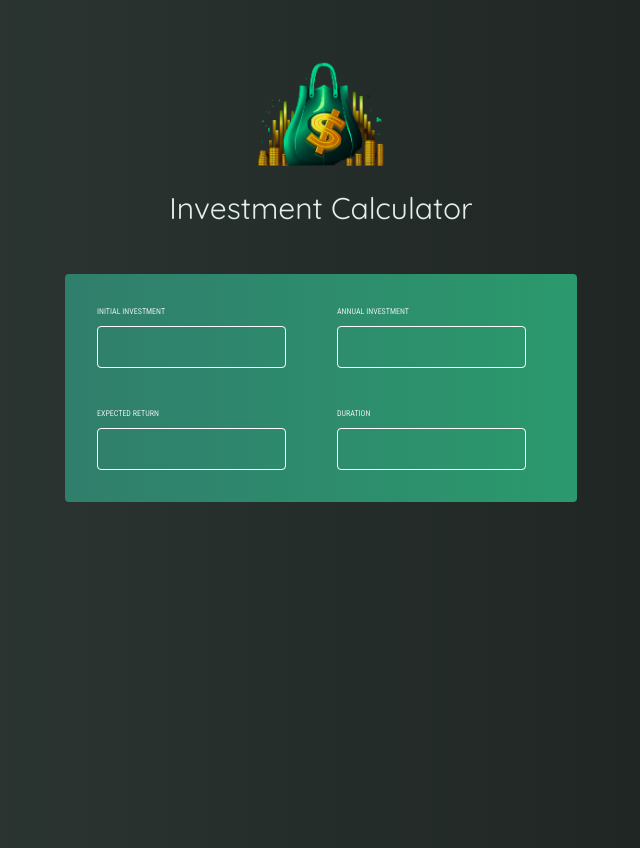
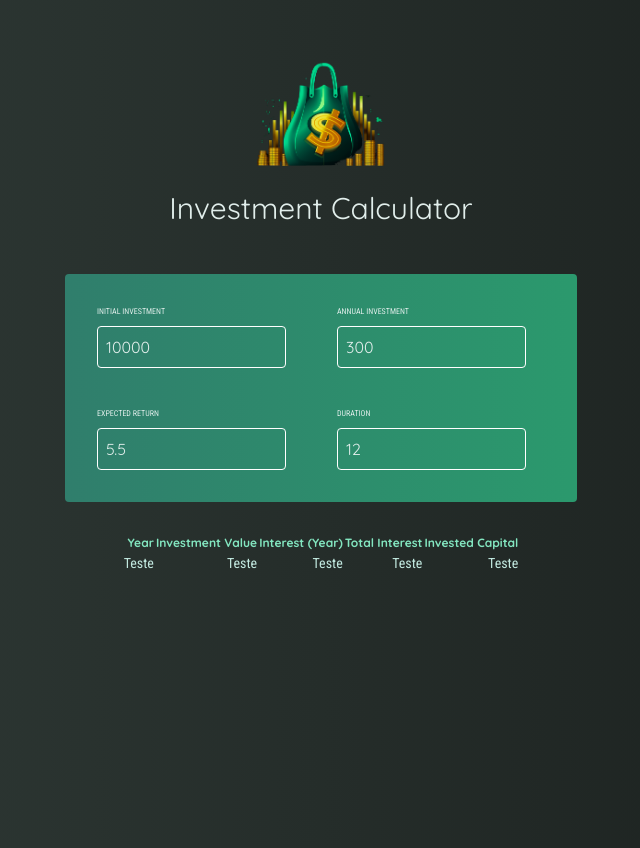
Before and after one commit to gabrielPistore/investment-calculator, a React (Vite) app: page / in a window 1280 px wide. Shown: the whole page, without its empty margins (319-959 px from the left). Built offline with nearby package versions, Linux system fonts and the light colour scheme.

Commit message:
Fix logic of the app

```diff
--- a/src/App.jsx
+++ b/src/App.jsx
@@ -1,16 +1,31 @@
-import Input from "./components/Input"
-import Navbar from "./components/Navbar"
+import { useState } from "react"
+
+import Header from "./components/Header"
+import Investment from "./components/Investment"
+import Results from "./components/Results"
 
 function App() {
+  const [investment, setInvestment] = useState({
+    initial: 10000,
+    annual: 300,
+    expectedReturn: 5.5,
+    duration: 12,
+  })
+
+  console.log(investment)
+
+  function handleParamsChange(param, newValue) {
+    setInvestment((prev) => ({
+      ...prev,
+      [param]: newValue,
+    }))
+  }
+
   return (
     <>
-      <Navbar />
-      <form className="max-w-lg mx-auto my-8 p-8 rounded grid grid-cols-2 gap-x-8 gap-y-10 place-content-center bg-gradient-to-r from-[#307e6c] to-[#2b996d] ">
-        <Input htmlFor="initialInvestment" label="Initial Investment" />
-        <Input htmlFor="annualInvestment" label="Annual Investment" />
-        <Input htmlFor="expectedReturn" label="Expected Return" />
-        <Input htmlFor="duration" label="Duration" />
-      </form>
+      <Header />
+      <Investment params={investment} onParamsChange={handleParamsChange} />
+      <Results params={investment} />
     </>
   )
 }
--- a/src/components/Input.jsx
+++ b/src/components/Input.jsx
@@ -1,16 +1,11 @@
 function Input({ htmlFor, label, ...props }) {
   return (
     <div>
-      <label
-        htmlFor={htmlFor}
-        className="mb-2 text-[0.5rem] uppercase font-roboto_condensed block"
-      >
+      <label className="mb-2 text-[0.5rem] uppercase font-roboto_condensed block">
         {label}
       </label>
       <input
         className="p-2 bg-transparent border border-white rounded outline-none"
-        name={htmlFor}
-        id={htmlFor}
         type="number"
         {...props}
       />
--- /dev/null
+++ b/src/components/Investment.jsx
@@ -0,0 +1,39 @@
+import { useState } from "react"
+
+import Input from "./Input"
+
+function Investment({ params, onParamsChange }) {
+  const [values, setValues] = useState(params)
+
+  function handleChange(e, field) {
+    onParamsChange([field], e.target.value)
+    setValues((prev) => ({ ...prev, [field]: e.target.value }))
+  }
+
+  return (
+    <div className="max-w-lg mx-auto my-8 p-8 rounded grid grid-cols-2 gap-x-8 gap-y-10 place-content-center bg-gradient-to-r from-[#307e6c] to-[#2b996d] ">
+      <Input
+        label="initial investment"
+        value={values.initial}
+        onChange={(e) => handleChange(e, "initial")}
+      />
+      <Input
+        label="annual investment"
+        value={values.annual}
+        onChange={(e) => handleChange(e, "annual")}
+      />
+      <Input
+        label="expected return"
+        value={values.expectedReturn}
+        onChange={(e) => handleChange(e, "expectedReturn")}
+      />
+      <Input
+        label="duration"
+        value={values.duration}
+        onChange={(e) => handleChange(e, "duration")}
+      />
+    </div>
+  )
+}
+
+export default Investment
--- /dev/null
+++ b/src/components/Results.jsx
@@ -0,0 +1,32 @@
+import { calculateInvestmentResults } from "../util/investment"
+
+function Results({ params }) {
+  const data = params.duration > 1 ? calculateInvestmentResults(params) : []
+
+  console.log(data)
+
+  return (
+    <table className="mx-auto text-right table-fixed max-w-[50rem]">
+      <thead className="text-xs text-[#83e6c0]">
+        <tr>
+          <th>Year</th>
+          <th>Investment Value</th>
+          <th>Interest (Year)</th>
+          <th>Total Interest</th>
+          <th>Invested Capital</th>
+        </tr>
+      </thead>
+      <tbody className="text-sm font-roboto_condensed text-[#c2e9e0] border-spacing-4">
+        <tr>
+          <td>Teste</td>
+          <td>Teste</td>
+          <td>Teste</td>
+          <td>Teste</td>
+          <td>Teste</td>
+        </tr>
+      </tbody>
+    </table>
+  )
+}
+
+export default Results
```
Also changed, not shown: src/components/Header.jsx (renamed from src/components/Navbar.jsx).
